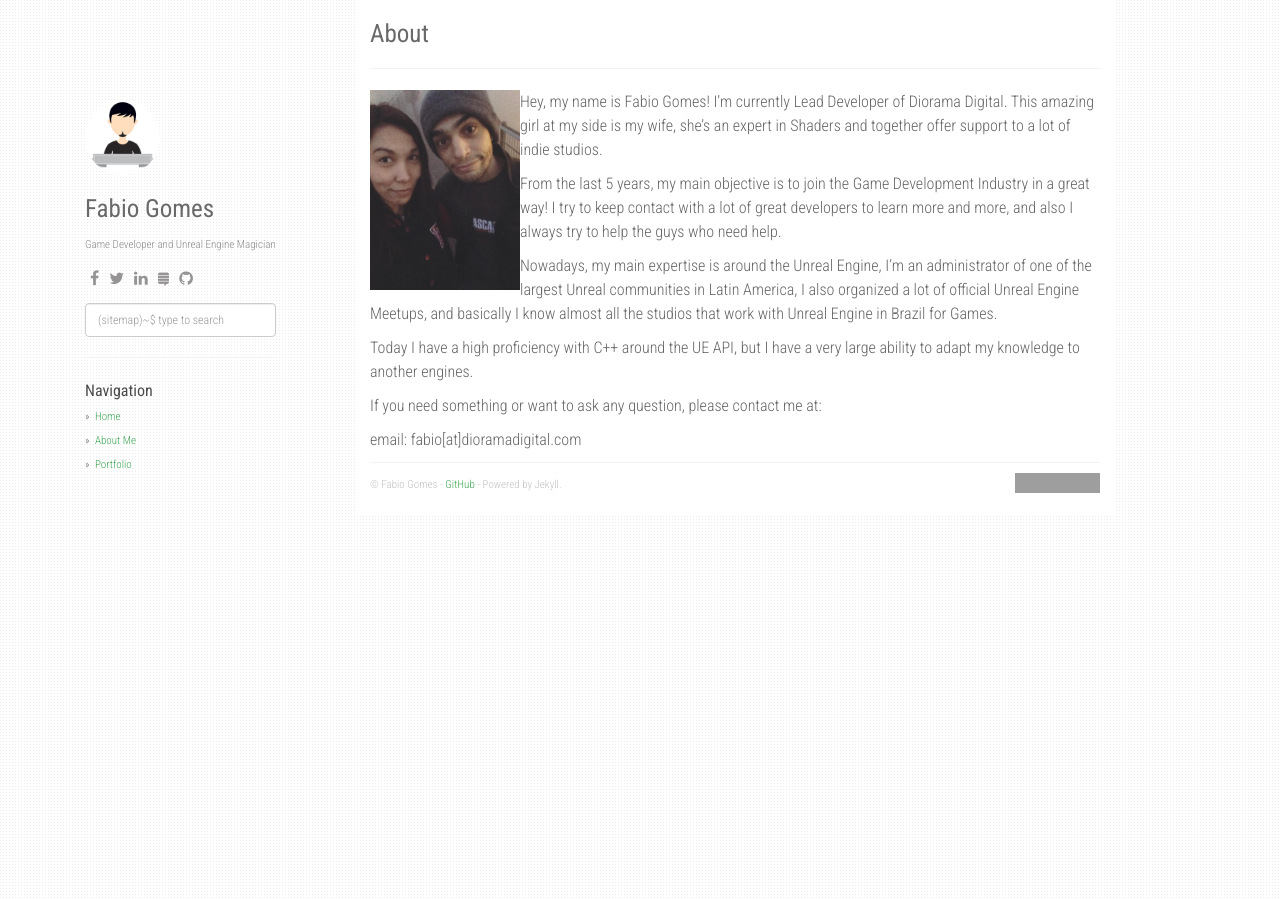
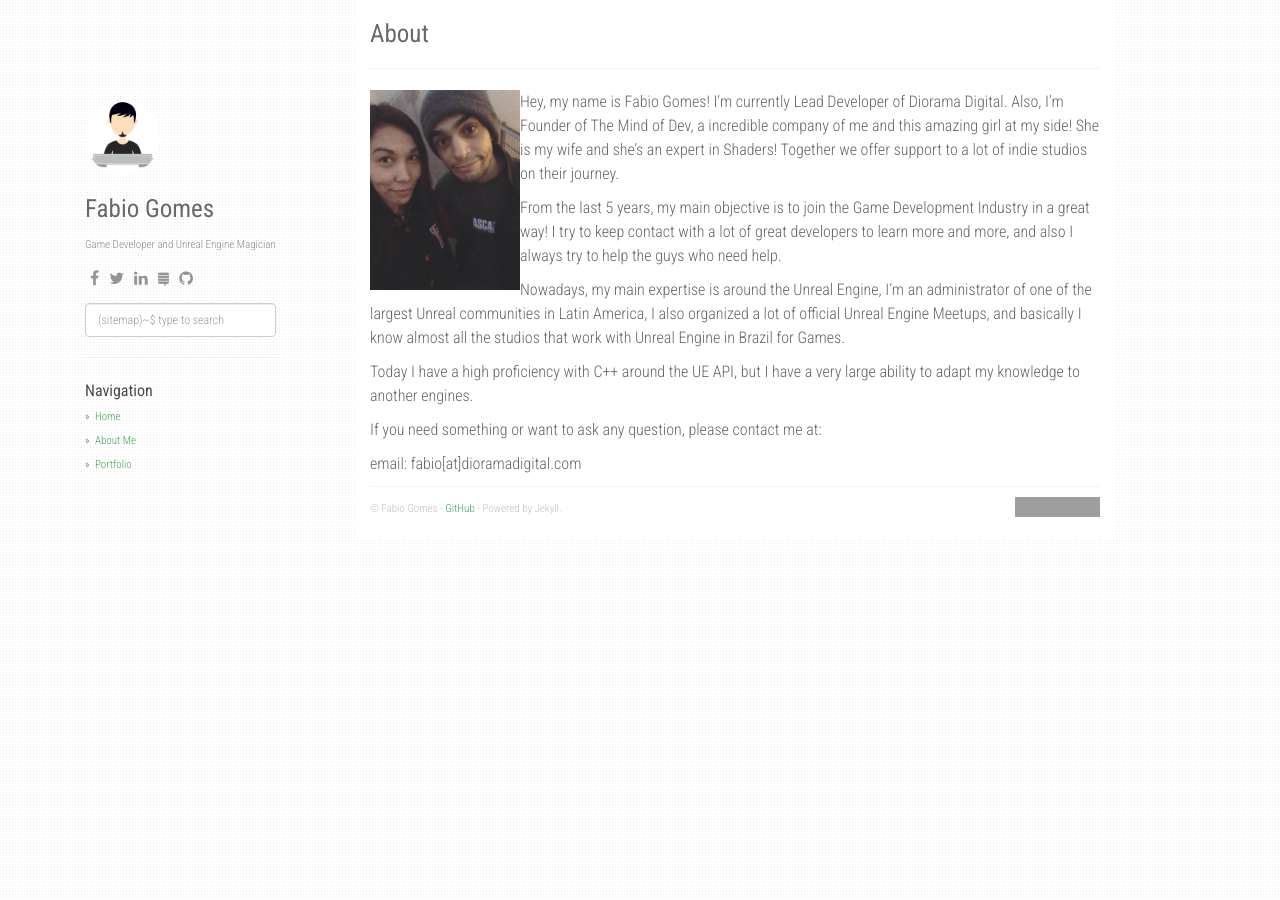
Before and after one commit to theforger/theforger.github.io, a Jekyll site: the page built from about.md, in a window 1280 px wide. Built offline with Jekyll 4.4.1, drawn with Linux system fonts in a browser that asks for light colours; nearby versions of some CDN libraries; grey boxes are pictures that could not be loaded.

Commit message:
Update about.md

```diff
--- a/about.md
+++ b/about.md
@@ -6,7 +6,7 @@ permalink: /about/
 
 <img src="./about_img.jpg" width="150" align="left">
 Hey, my name is Fabio Gomes! I'm currently Lead Developer of Diorama Digital.
-This amazing girl at my side is my wife, she's an expert in Shaders and together offer support to a lot of indie studios.
+Also, I'm Founder of The Mind of Dev, a incredible company of me and this amazing girl at my side! She is my wife and she's an expert in Shaders! Together we offer support to a lot of indie studios on their journey.
 
 From the last 5 years, my main objective is to join the Game Development Industry in a great way!
 I try to keep contact with a lot of great developers to learn more and more, and also I always try to help the guys who need help.
```
